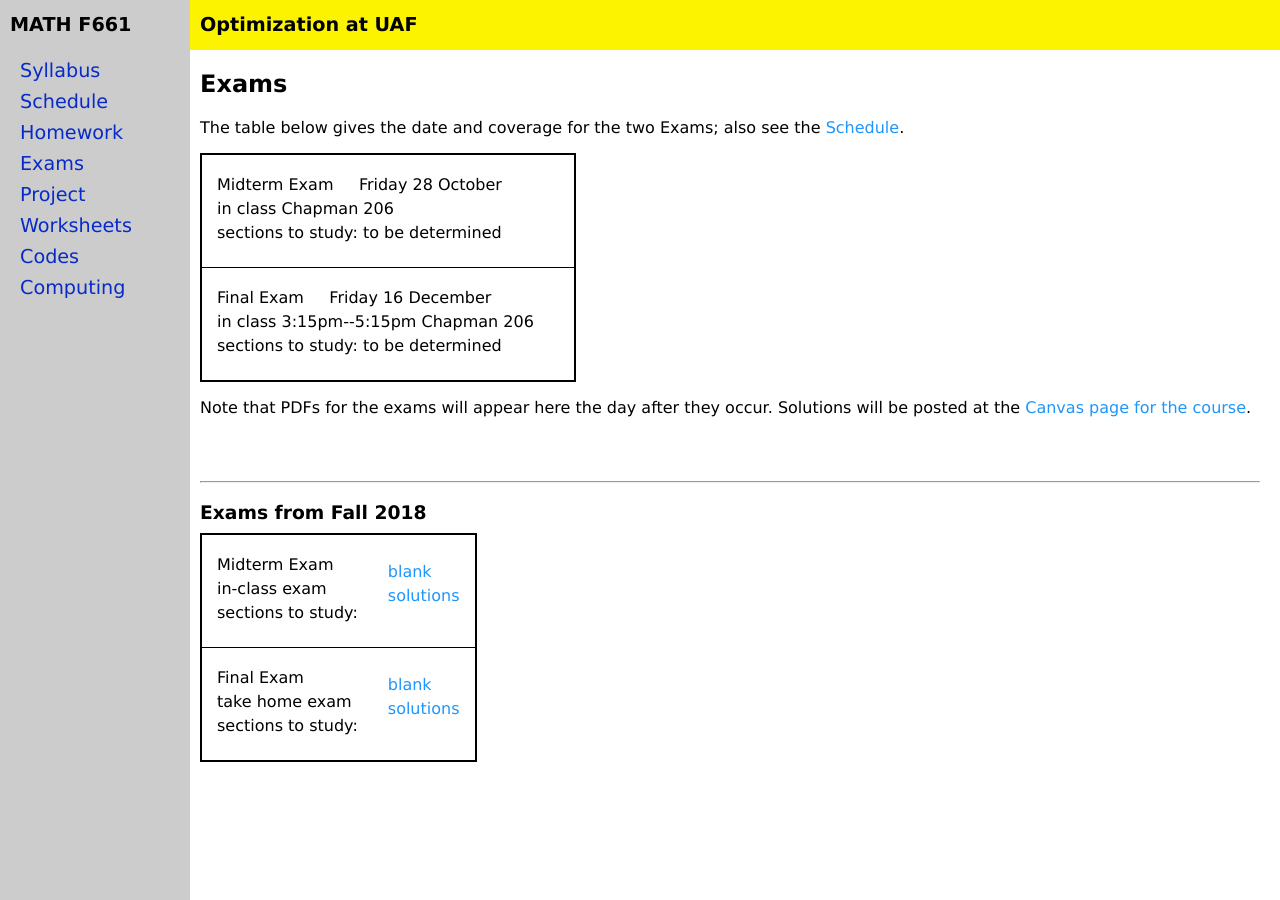
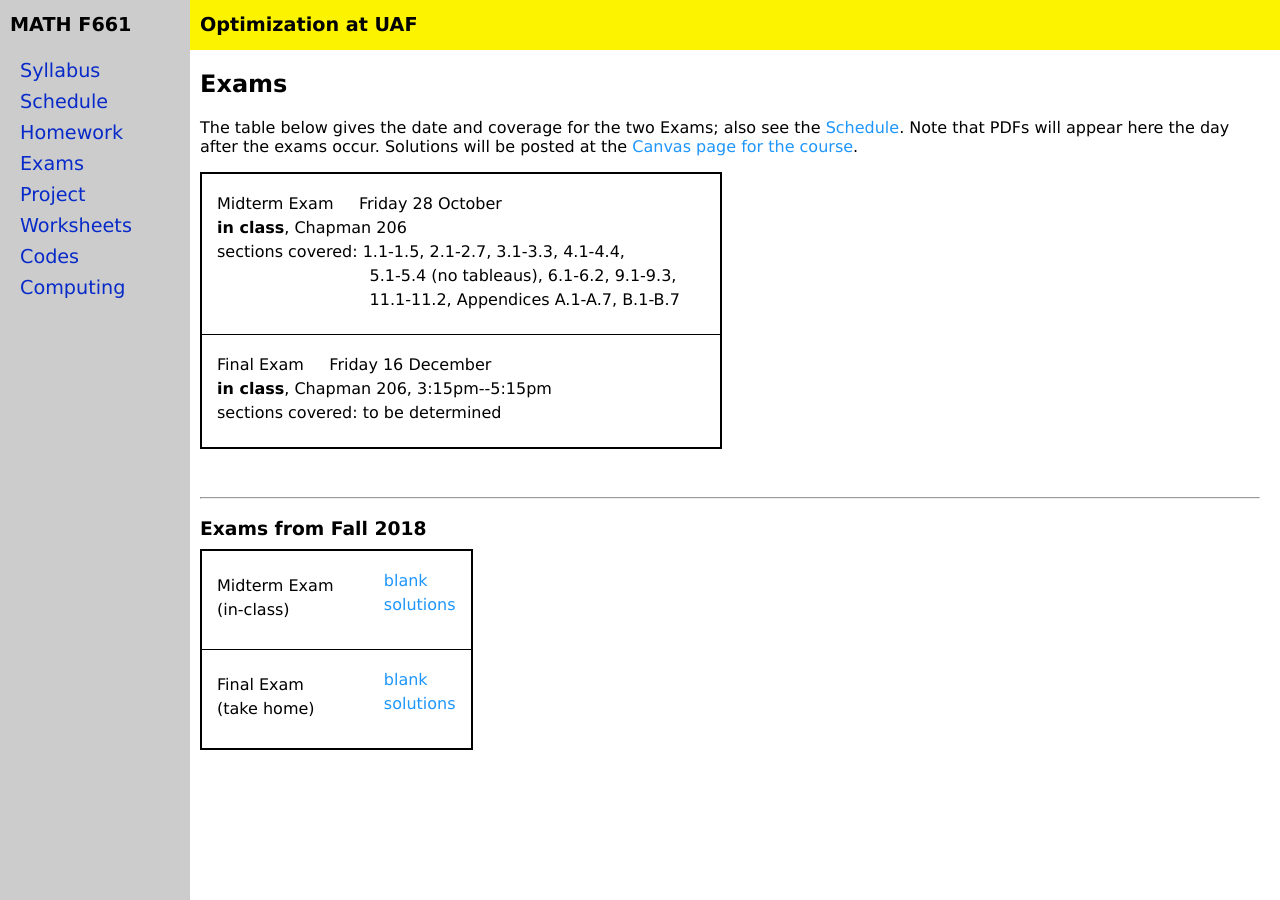
Before and after one commit to bueler/opt, a Jekyll site: the page built from exams.md, in a window 1280 px wide. Built offline with Jekyll 4.4.1, drawn with Linux system fonts in a browser that asks for light colours.

Commit message:
update exams tab ... still need to post midreview.pdf

```diff
--- a/_data/exams.yml
+++ b/_data/exams.yml
@@ -3,13 +3,14 @@
 exams:
 - name: Midterm Exam
   date: Friday 28 October
-  info: in class Chapman 206
-  sections: to be determined
+  info: <b>in class</b>, Chapman 206
+  #reviewsheet: midreview.pdf
+  sections: 1.1-1.5, 2.1-2.7, 3.1-3.3, 4.1-4.4,
+  cont: 5.1-5.4 (no tableaus), 6.1-6.2, 9.1-9.3,
+  contcont: 11.1-11.2, Appendices A.1-A.7, B.1-B.7
   #blank: mid.pdf
-  #solutions: mid-solns.pdf
 - name: Final Exam
   date: Friday 16 December
-  info: in class 3:15pm--5:15pm Chapman 206
+  info: <b>in class</b>, Chapman 206, 3:15pm--5:15pm
   sections: to be determined
   #blank: final.pdf
-  #solutions: final-solns.pdf
--- a/_data/examsF18.yml
+++ b/_data/examsF18.yml
@@ -2,12 +2,10 @@ semester: Fall 2018
 home: assets/exams/F18
 exams:
 - name: Midterm Exam
-  date:
-  info: in-class exam
+  info: (in-class)
   blank: mid.pdf
   solutions: mid-solns.pdf
 - name: Final Exam
-  date:
-  info: take home exam
+  info: (take home)
   blank: final.pdf
   solutions: final-solns.pdf
--- a/_includes/exam_table.md
+++ b/_includes/exam_table.md
@@ -12,12 +12,19 @@
 			      <td>{{ exam.info }}</td>
 			  </tr>
 			{% endif %}
+		  {% if exam.sections %}
 			<tr>
-			    <td>sections to study: {{ exam.sections }}</td>
+			    <td>sections covered: {{ exam.sections }}</td>
 			</tr>
+			{% endif %}
 		  {% if exam.cont %}
 			<tr>
-			    <td>&nbsp; &nbsp; &nbsp; &nbsp; &nbsp; &nbsp; &nbsp; &nbsp;  {{ exam.cont }}</td>
+			    <td>&nbsp; &nbsp; &nbsp; &nbsp; &nbsp; &nbsp; &nbsp; &nbsp; &nbsp; &nbsp; &nbsp; &nbsp; &nbsp; &nbsp; &nbsp;  {{ exam.cont }}</td>
+			</tr>
+			{% endif %}
+		  {% if exam.contcont %}
+			<tr>
+			    <td>&nbsp; &nbsp; &nbsp; &nbsp; &nbsp; &nbsp; &nbsp; &nbsp; &nbsp; &nbsp; &nbsp; &nbsp; &nbsp; &nbsp; &nbsp;  {{ exam.contcont }}</td>
 			</tr>
 			{% endif %}
 		</table>
--- a/exams.md
+++ b/exams.md
@@ -5,11 +5,9 @@ title: Exams
 
 ## Exams
 
-The table below gives the date and coverage for the two Exams; also see the [Schedule](assets/general/F22/schedule.pdf).
+The table below gives the date and coverage for the two Exams; also see the [Schedule](assets/general/F22/schedule.pdf).  Note that PDFs will appear here the day after the exams occur.  Solutions will be posted at the [Canvas page for the course](https://canvas.alaska.edu/courses/9948).
 
 {% include exam_table.md  data=site.data.exams %}
-
-Note that PDFs for the exams will appear here the day after they occur.  Solutions will be posted at the [Canvas page for the course](https://canvas.alaska.edu/courses/9948).
 
 <div style="padding-bottom: 40px"></div>
 
```
